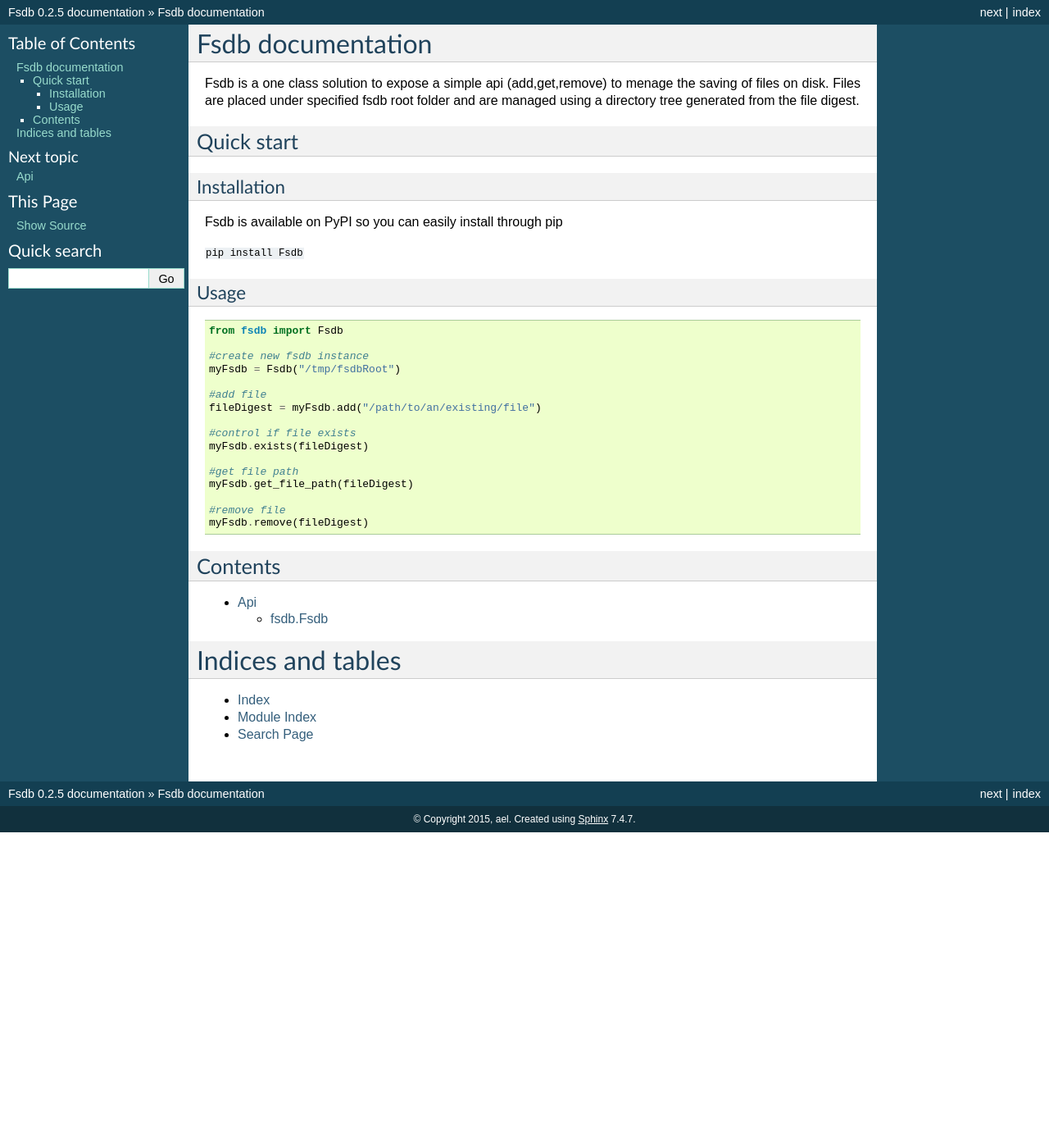
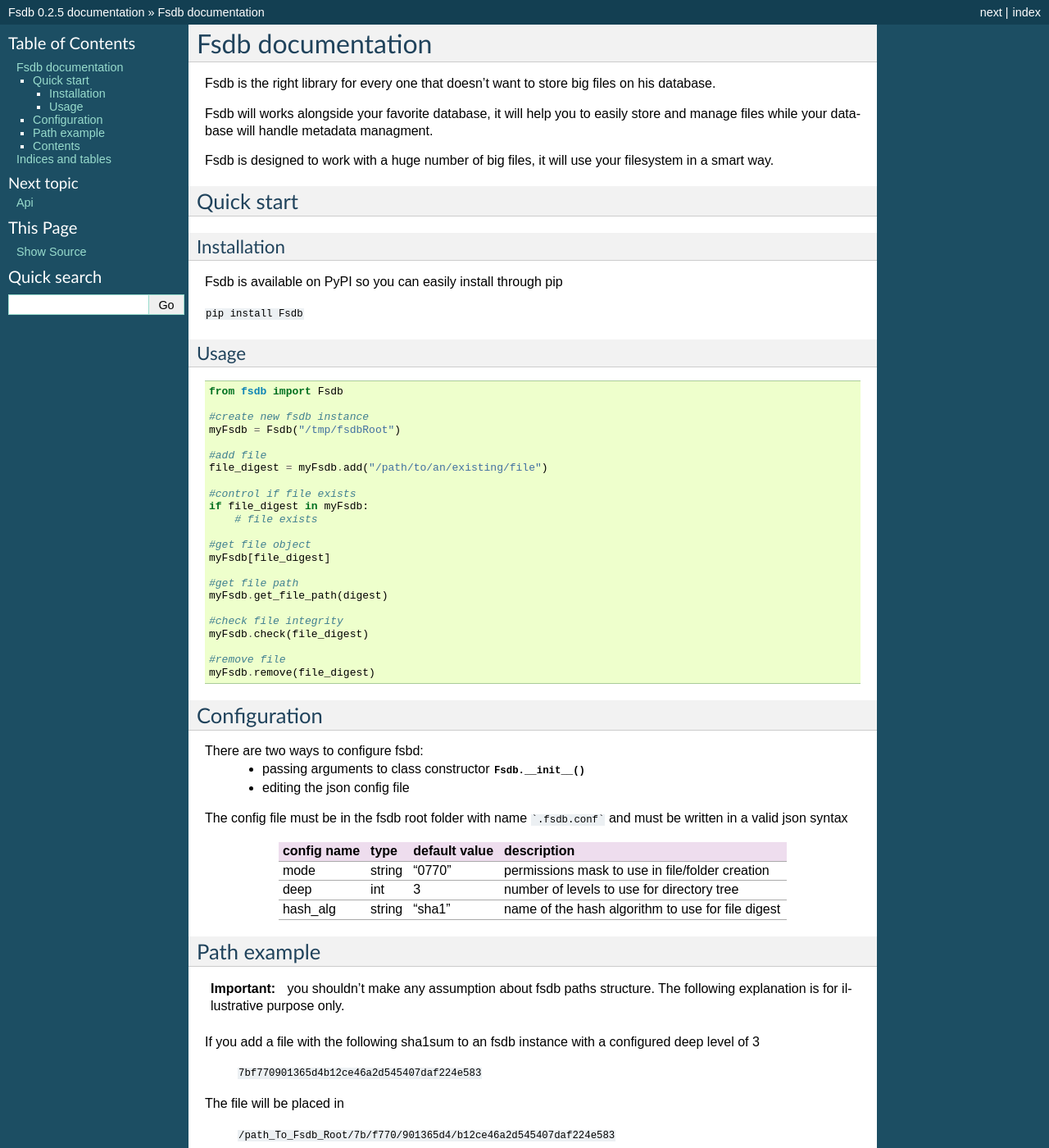
Before and after one commit to ael-code/pyFsdb, a Sphinx documentation site: the page built from docs/source/index.rst, in a window 1280 px wide and 1400 px high. Shown: the whole window at 82% size. Built offline with Sphinx 7.4.7, drawn with Linux system fonts in a browser that asks for light colours.

Commit message:
updated docs

````diff
--- a/docs/source/api/index.rst
+++ b/docs/source/api/index.rst
@@ -7,3 +7,4 @@ fsdb.Fsdb
 .. autoclass:: fsdb.Fsdb
     :members:
     :undoc-members:
+    :private-members:
--- a/docs/source/index.rst
+++ b/docs/source/index.rst
@@ -5,8 +5,11 @@
 
 Fsdb documentation
 ===================
-Fsdb is a one class solution to expose a simple api (add,get,remove) to menage the saving of files on disk.
-Files are placed under specified fsdb root folder and are managed using a directory tree generated from the file digest.
+Fsdb is the right library for every one that doesn't want to store big files on his database.
+
+Fsdb will works alongside your favorite database, it will help you to easily store and manage files while your database will handle metadata managment.
+
+Fsdb is designed to work with a huge number of big files, it will use your filesystem in a smart way.
 
 Quick start
 -----------
@@ -27,17 +30,54 @@ Usage
     myFsdb = Fsdb("/tmp/fsdbRoot")
 
     #add file
-    fileDigest = myFsdb.add("/path/to/an/existing/file")
+    file_digest = myFsdb.add("/path/to/an/existing/file")
 
     #control if file exists
-    myFsdb.exists(fileDigest)
+    if file_digest in myFsdb:
+        # file exists
+
+    #get file object
+    myFsdb[file_digest]
 
     #get file path
-    myFsdb.get_file_path(fileDigest)
+    myFsdb.get_file_path(digest)
+
+    #check file integrity
+    myFsdb.check(file_digest)
 
     #remove file
-    myFsdb.remove(fileDigest)
+    myFsdb.remove(file_digest)
 
+Configuration
+-------------
+
+There are two ways to configure fsbd:
+ - passing arguments to class constructor :py:func:`Fsdb.__init__()`
+ - editing the json config file
+
+The config file must be in the fsdb root folder with name ```.fsdb.conf``` and must be written in a valid json syntax
+
+=============  ========  ==============  ===================================================
+config name    type      default value   description
+=============  ========  ==============  ===================================================
+mode           string    "0770"          permissions mask to use in file/folder creation
+deep           int       3               number of levels to use for directory tree
+hash_alg       string    "sha1"          name of the hash algorithm to use for file digest
+=============  ========  ==============  ===================================================
+
+Path example
+------------
+.. important::
+   you shouldn't make any assumption about fsdb paths structure.
+   The following explanation is for illustrative purpose only.
+
+If you add a file with the following sha1sum to an fsdb instance with a configured deep level of 3
+
+    ``7bf770901365d4b12ce46a2d545407daf224e583``
+
+The file will be placed in
+
+    ``/path_To_Fsdb_Root/7b/f770/901365d4/b12ce46a2d545407daf224e583``
 
 Contents
 --------
````
Also changed, not shown: README.md (+6 -44 lines), 1 other file.
